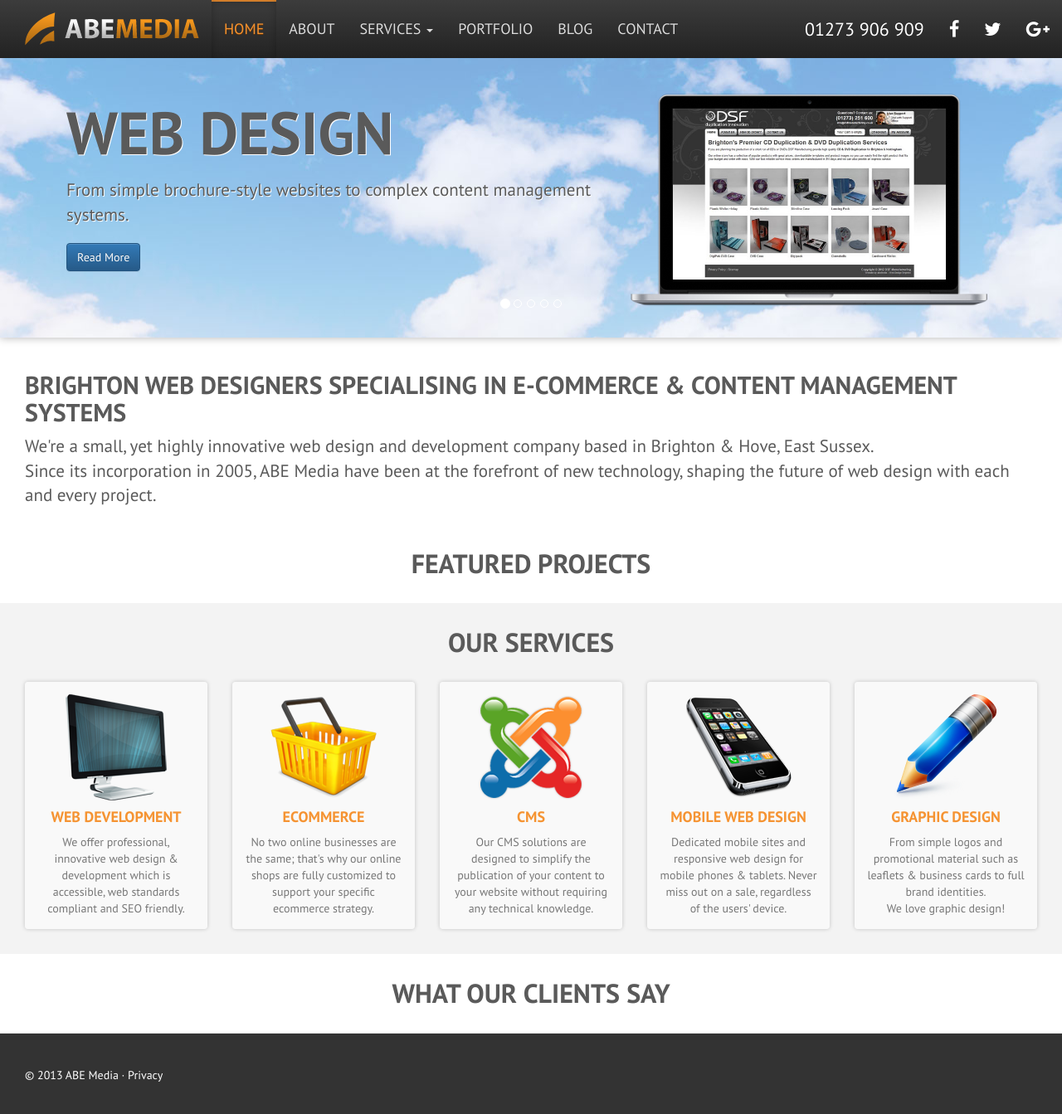
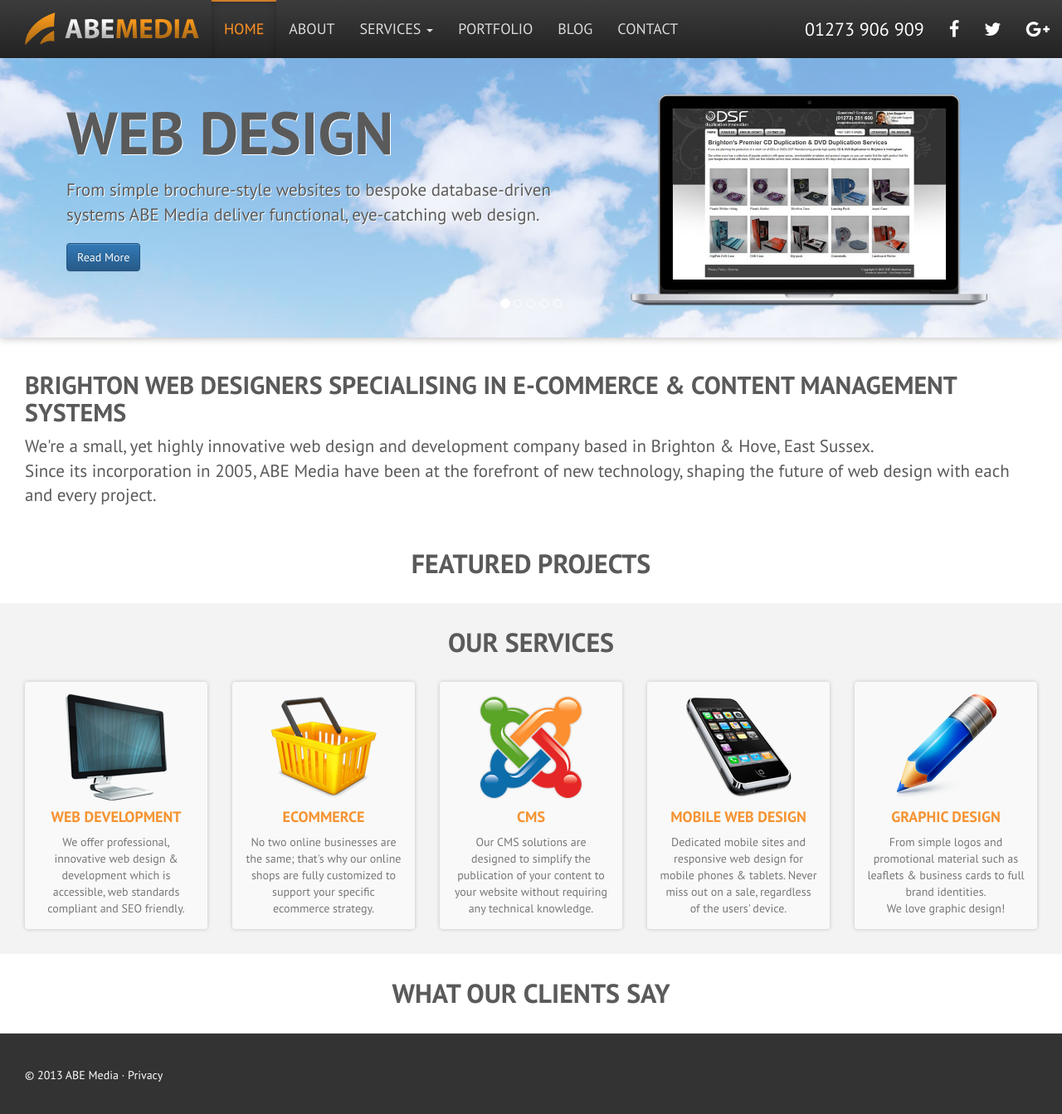
Before and after one commit to abemedia/abemedia.github.io, a Jekyll site: the page built from index.md, in a window 1280 px wide and 1346 px high. Shown: the top 1343 px of the window at 83% size. Built offline with Jekyll 4.4.1, drawn with Linux system fonts in a browser that asks for light colours; nearby versions of some CDN libraries.

Commit message:
Update slide.yml

```diff
--- a/_data/slide.yml
+++ b/_data/slide.yml
@@ -4,21 +4,21 @@
     url: web-design-brighton
     icon: /images/services/web-development.png
     image: /images/portfolio/dsfmanufacturing.jpg
-    desc: "From simple brochure-style websites to complex content management systems."
+    desc: "From simple brochure-style websites to bespoke database-driven systems ABE Media deliver functional, eye-catching web design."
 -
     title: Ecommerce
     alias: ecommerce
     url: ecommerce-web-design
     icon: /images/services/ecommerce.png
     image: /images/portfolio/dsfmanufacturing.jpg
-    desc: "Reliable, fast &amp; secure web shops to make money selling your products online."
+    desc: "ABE Media's online shops are customer-friendly, fast &amp; secure to ."
 -
     title: CMS Websites
     alias: cms
     url: content-management-systems-cms
     icon: /images/services/joomla-development.png
     image: /images/portfolio/dsfmanufacturing.jpg
-    desc: "Flexible out-of-the-box solutions &amp; bespoke CMS development with Joomla."
+    desc: "Flexible out-of-the-box solutions &amp; bespoke CMS development. ABE Media are experts at developing innovative with Joomla."
 -
     title: Mobile Websites
     alias: mobile
@@ -32,4 +32,4 @@
     url: graphic-design
     icon: /images/services/graphic-design.png
     image: /images/portfolio/dsfmanufacturing.jpg
-    desc: "From simple logos &amp; promotional material to packaging and full corporate identity."
+    desc: "From simple logos &amp; promotional material to packaging and full corporate identities, we deliver eye-catching design that make you stand out from the crowd."
```
